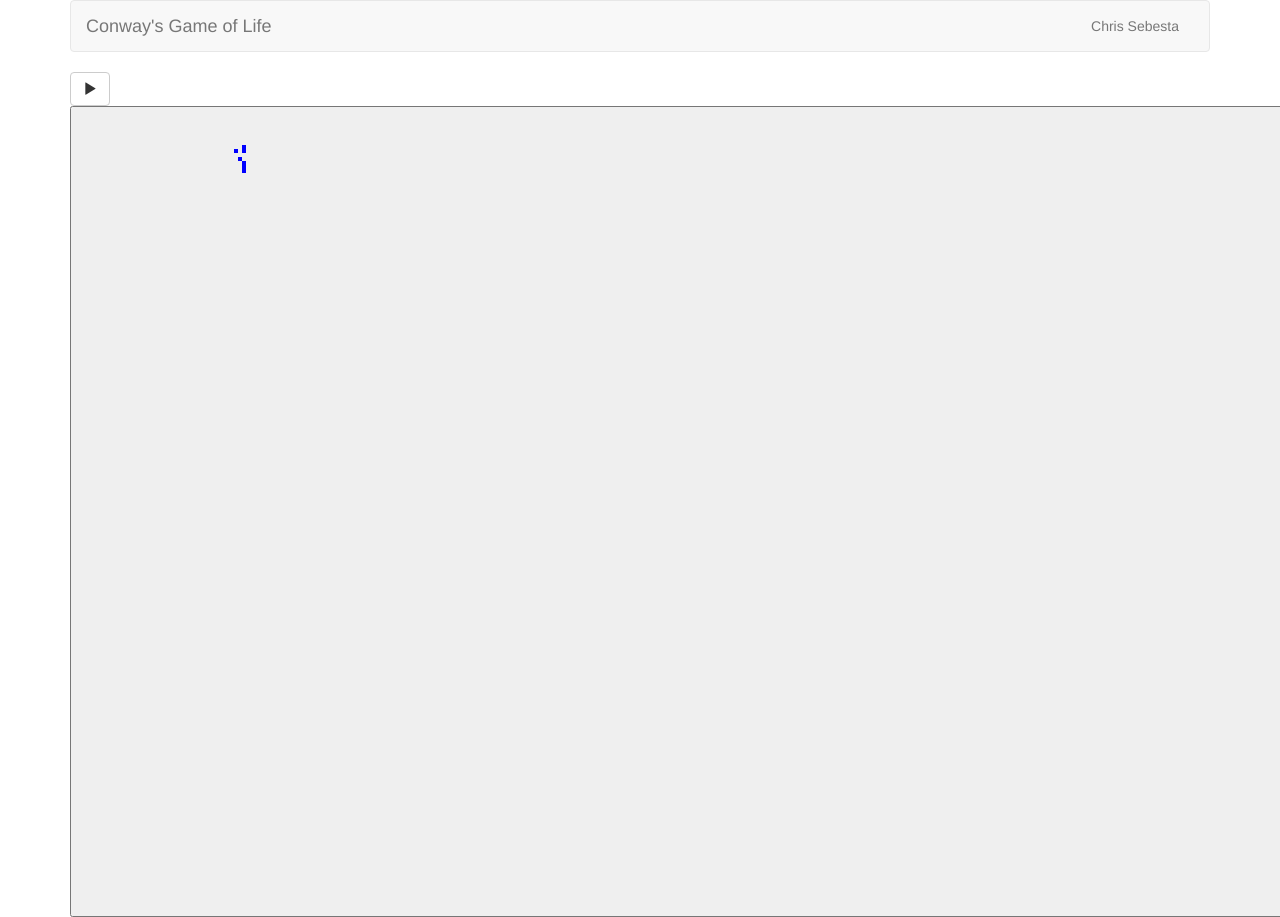
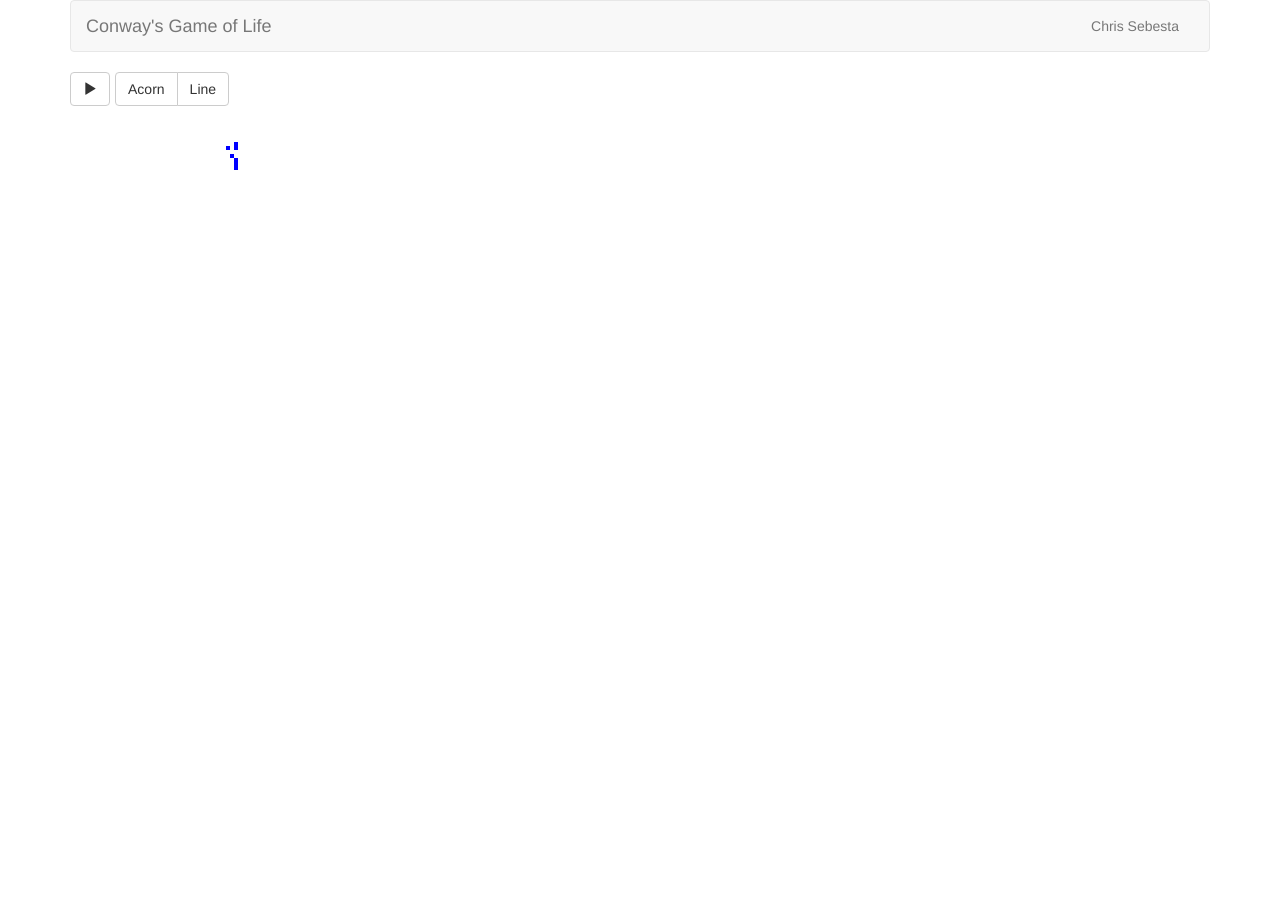
Before and after one commit to zebesta/conways, a plain HTML site: page index.html in a window 1280 px wide. Shown: the top 917 px of the page. Drawn offline with nearby package versions, Linux system fonts and the light colour scheme.

Commit message:
messing around with starting positions.... need to refactor this and make it safer

```diff
--- a/gameOfLife.js
+++ b/gameOfLife.js
@@ -34,14 +34,27 @@ function initializeBoard(rows, columns){
       board[i].push(0);
     }
   }
-  acorn();
+  // acorn();
 
   cellWidth = Math.floor(width/numCellCols);
   cellHeight = Math.floor(height/numCellRows);
 }
 
+function resetBoard(){
+  for(var row = 0; row < board.length; row++){
+    for(var col = 0; col < board[row].length; col++){
+      if(board[row][col]){
+        updateCell(row, col, alive=true, clear=false)
+      }else{
+        updateCell(row, col, alive=false, clear=true)
+      }
+    }
+  }
+}
+
 function acorn() {
-  // acorn configuration, definitely prone to errors....
+  initializeBoard(Math.floor(height/4),Math.floor(width/4));
+  // acorn configuration, definitely prone to errors based on vancas size...
   board[39][10]=1;
   board[40][12]=1;
   board[41][9]=1;
@@ -49,6 +62,16 @@ function acorn() {
   board[41][13]=1;
   board[41][14]=1;
   board[41][15]=1;
+  resetBoard();
+}
+
+function line() {
+  initializeBoard(Math.floor(height/4),Math.floor(width/4));
+  // line configuration, prone to errors based on canvas size...
+  board[10][13]=1;
+  board[10][14]=1;
+  board[10][15]=1;
+  resetBoard();
 }
 
 function checkerBoard(rows, cols, cellWidth, cellHeight){
@@ -73,8 +96,10 @@ function drawInitialBoard(){
   }
 }
 
-function updateCell(row, col, alive){
-  if(alive){
+function updateCell(row, col, alive, clear){
+  if(clear){
+    context.fillStyle=colors.blank;
+  }else if(alive){
     context.fillStyle=colors.alive;
   }else{
     context.fillStyle=colors.dead;
@@ -110,14 +135,14 @@ function tick(){
       if(liveNeighbors == 3){
         nextBoard[row][col] = 1;
         if(board[row][col]!==nextBoard[row][col]){
-          updateCell(row, col, alive=true);
+          updateCell(row, col, alive=true, clear=false);
         }
       }else if(board[row][col] == 1 && liveNeighbors == 2){
         nextBoard[row][col] = 1;
       }else{
         nextBoard[row][col] = 0;
         if(board[row][col]!== nextBoard[row][col]){
-          updateCell(row, col, alive=false);
+          updateCell(row, col, alive=false, clear=false);
         }
       }
     }
@@ -150,7 +175,7 @@ function runningButtonClick(){
 }
 
 //initialize board and set width and height
-initializeBoard(Math.floor(height/4),Math.floor(width/4));
+acorn();
 drawInitialBoard();
 infinite();
 
--- a/index.html
+++ b/index.html
@@ -28,7 +28,15 @@
           </div><!--/.nav-collapse -->
         </div><!--/.container-fluid -->
       </nav>
-      <button id="runningBtn" class="btn btn-default" onclick="runningButtonClick()"><span id="runningBtnIcon" class="glyphicon glyphicon-play"></span><button>
+      <div class="btn-toolbar" role="toolbar" aria-label="...">
+        <div class="btn-group" role="group" aria-label="...">
+          <button id="runningBtn" class="btn btn-default" onclick="runningButtonClick()"><span id="runningBtnIcon" class="glyphicon glyphicon-play"></span></button>
+        </div>
+        <div class="btn-group" role="group" aria-label="...">
+          <button type="button" id="acorn" class="btn btn-default" onclick="acorn()">Acorn</button>
+          <button type="button" id="line" class="btn btn-default" onclick="line()">Line</button>
+        </div>
+      </div>
     <canvas id="myCanvas"></canvas>
     <script src="./gameOfLife.js"></script>
   </div>
```
